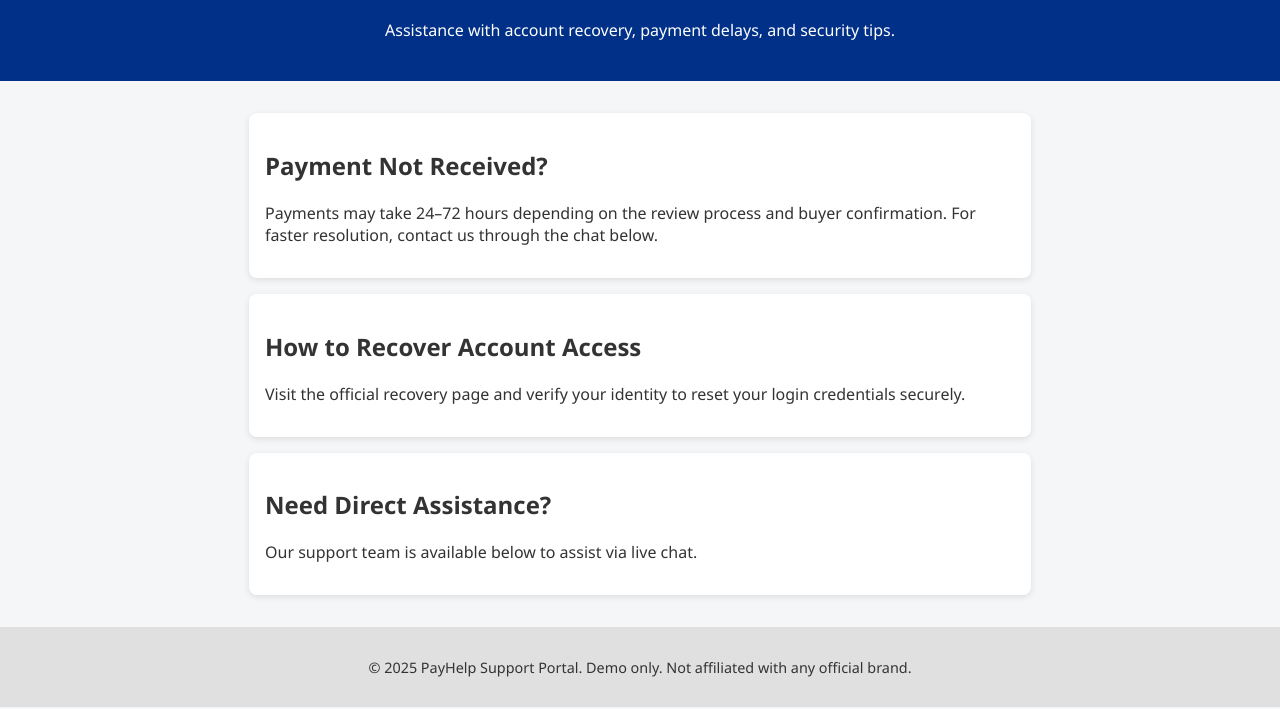
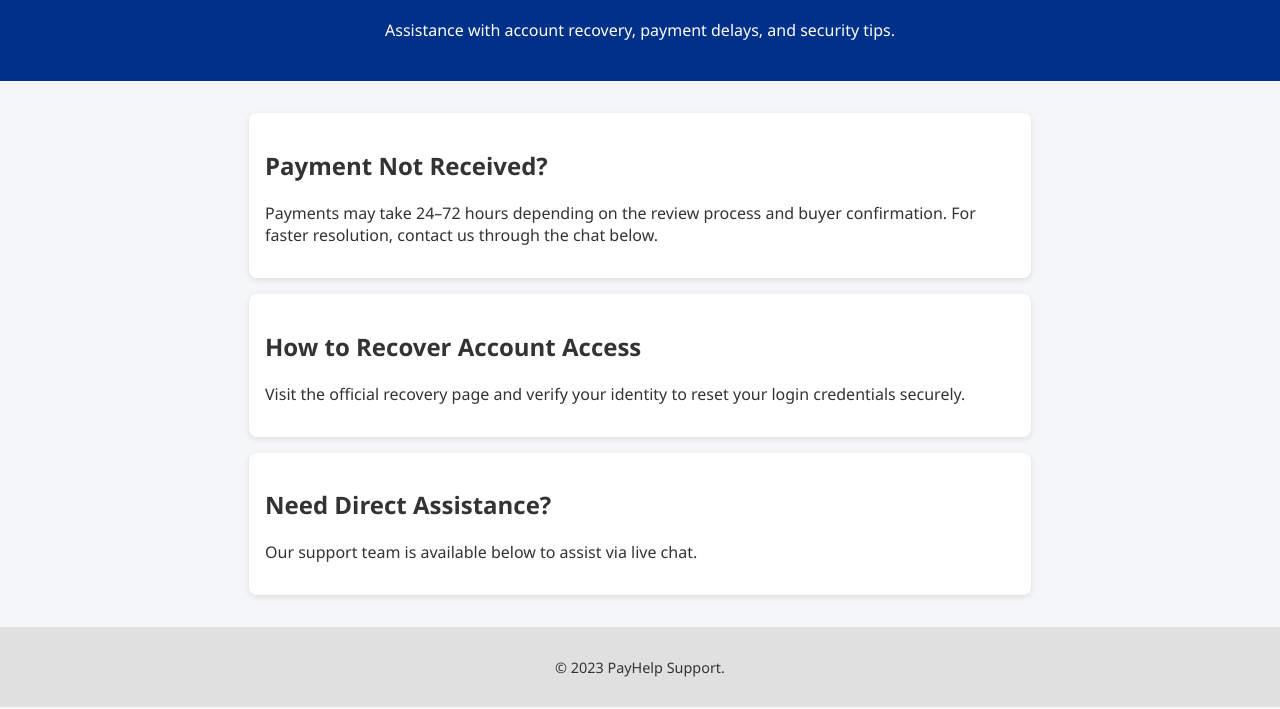
Before and after one commit to unlimited4355/cpaypalhelp, a plain HTML site: page index.html in a window 1280 px wide. Shown: the part 91-800 px from the top of the page. Drawn offline with Linux system fonts and the light colour scheme.

Commit message:
Update index.html

```diff
--- a/index.html
+++ b/index.html
@@ -30,7 +30,7 @@
     </main>
 
     <footer>
-        <p>&copy; 2025 PayHelp Support Portal. Demo only. Not affiliated with any official brand.</p>
+        <p>&copy; 2023 PayHelp Support.</p>
     </footer>
 
     <!--Start of Tawk.to Script-->
```
